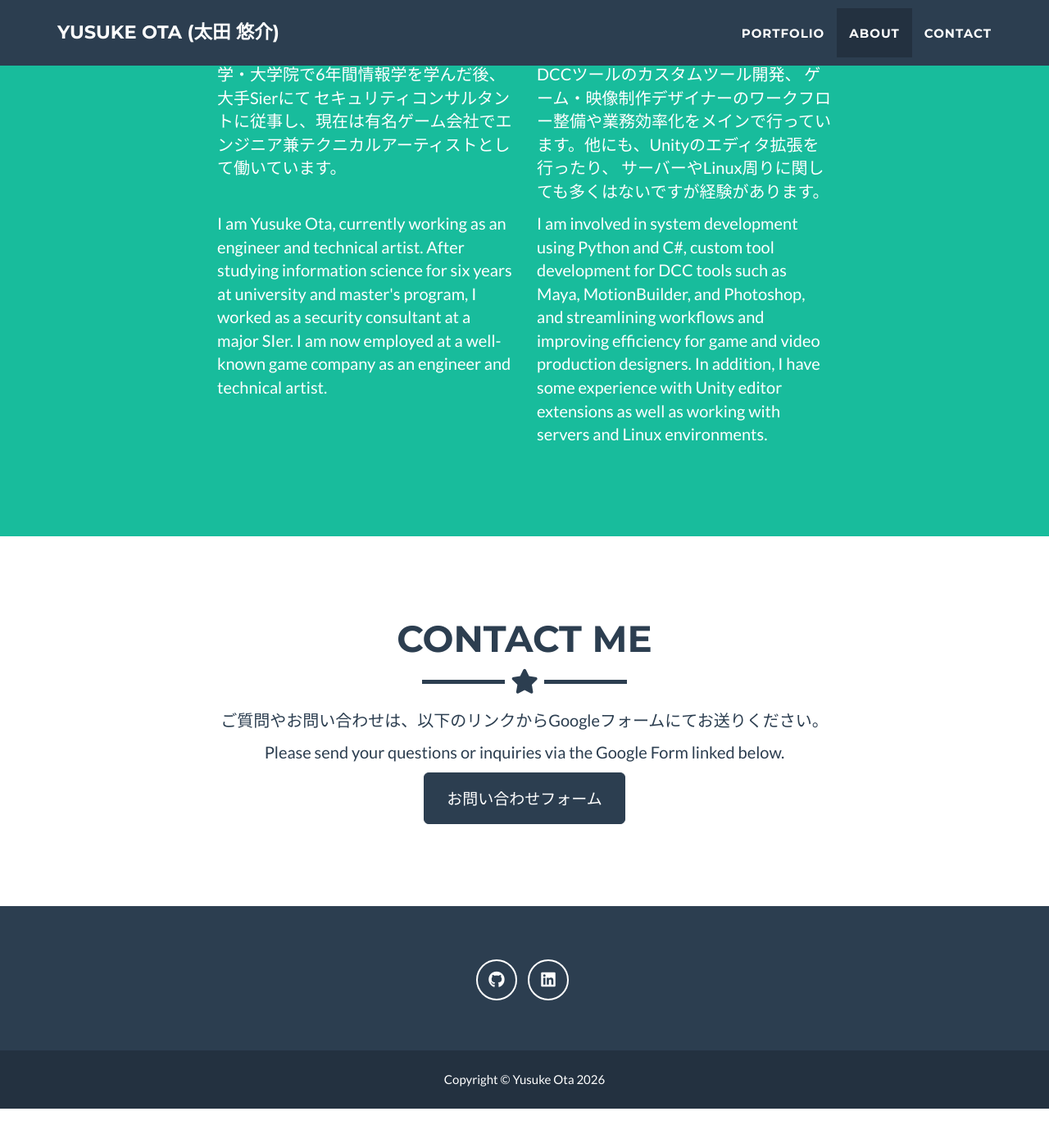
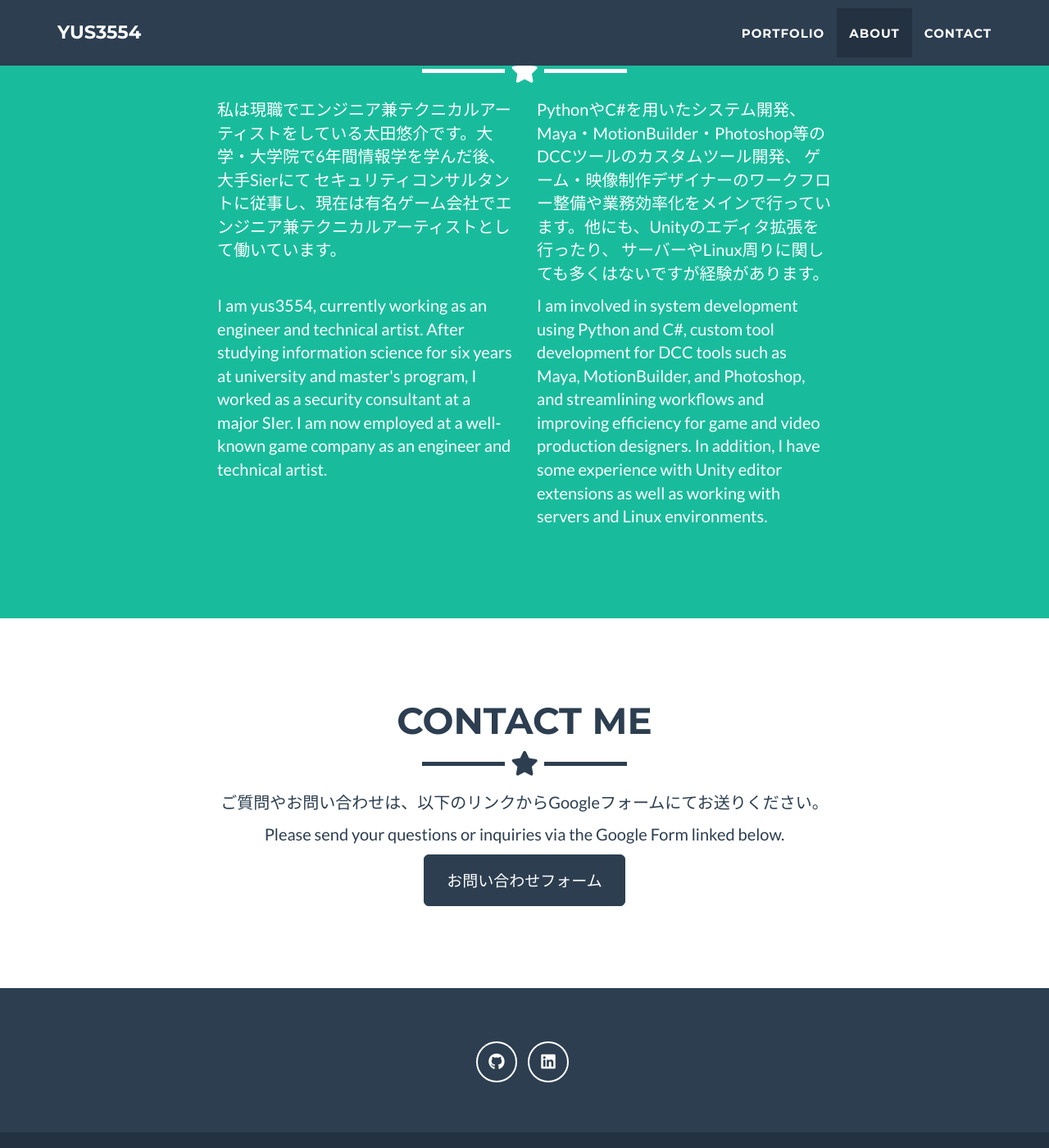
Before and after one commit to yus3554/yus3554.github.io, a Jekyll site: the page built from _posts/2025-07-03-test-project.markdown, in a window 1280 px wide and 1400 px high, scrolled down 1714 px. Shown: the whole window at 82% size. Built offline with Jekyll 4.4.1, drawn with Linux system fonts in a browser that asks for light colours; before the commit the page ends 3066 px from its top, so only the background shows below that; some of the changed text lies outside the part shown.

Commit message:
remove name

```diff
--- a/_config.yml
+++ b/_config.yml
@@ -1,11 +1,11 @@
 # Site settings
-title: Yusuke Ota (太田 悠介)
+title: yus3554
 email: yus3554@gmail.com
 url: https://github.com/yus3554
-description: "Yusuke Ota's portfolio site for IT Engineer, Technical Artist, and Developer."
-keywords: "portfolio, engineer, developer, technical artist, yusuke ota, yus3554"
+description: "yus3554's portfolio site for IT Engineer, Technical Artist, and Developer."
+keywords: "portfolio, engineer, developer, technical artist, yus3554, yus3554"
 skills: "IT Engineer - Technical Artist"
-meta_author: Yusuke Ota
+meta_author: yus3554
 
 # Google webmaster tools
 google_verify:
@@ -28,7 +28,7 @@
 
 # Footer settings
 footer:
-  copyright: Yusuke Ota
+  copyright: yus3554
   credits: Credits
 
 # Social networks usernames (many more available: google-plus, flickr, dribbble, pinterest, instagram, tumblr, linkedin, etc.)
--- a/_includes/about.html
+++ b/_includes/about.html
@@ -25,7 +25,7 @@
     <div class="row">
       <div class="col-lg-4 col-lg-offset-2">
         <p>
-          I am Yusuke Ota, currently working as an engineer and technical artist. After studying information science
+          I am yus3554, currently working as an engineer and technical artist. After studying information science
           for six years at university and master's program, I worked as a security consultant at a major SIer.
           I am now employed at a well-known game company as an engineer and technical artist.
         </p>
```
Also changed, not shown: img/profile.jpg.
